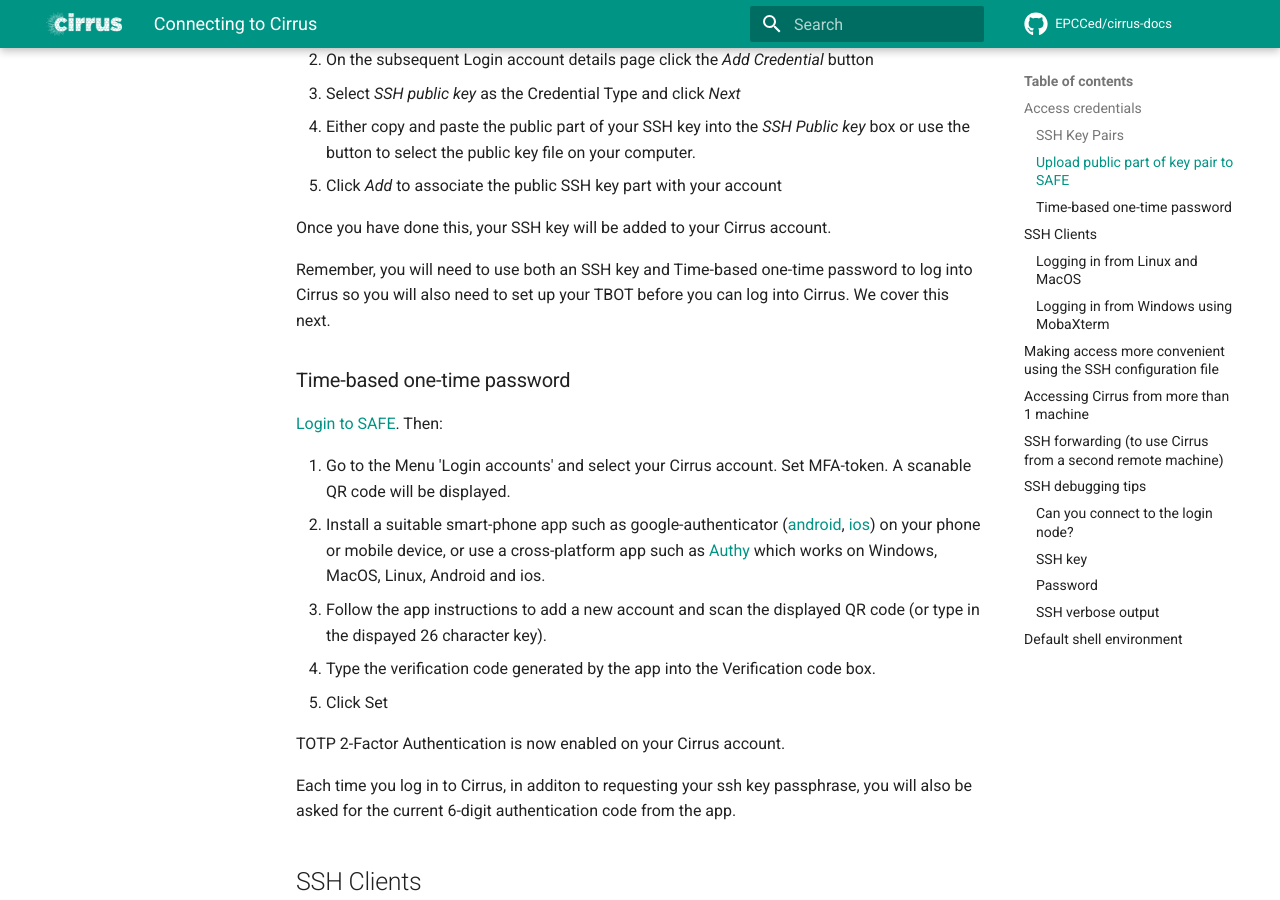
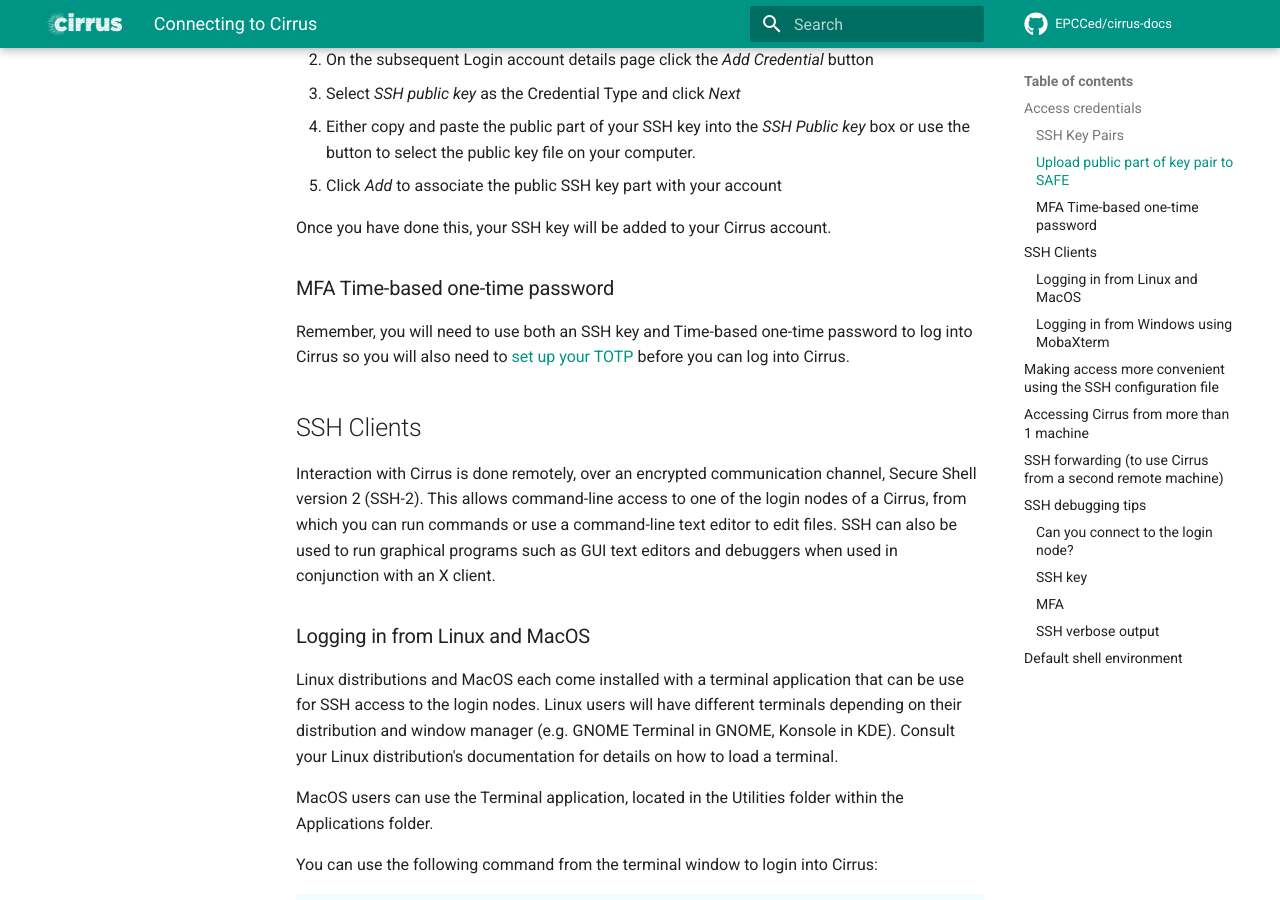
Before and after one commit to EPCCed/cirrus-docs, an MkDocs documentation site: the page built from docs/user-guide/connecting-totp.md, in a window 1280 px wide and 900 px high, scrolled down 1483 px. Built offline with MkDocs 1.6.1 and Material for MkDocs 9.7.7, drawn with Linux system fonts in a browser that asks for light colours; comment, search, counter and statistics services are not loaded; some of the changed text lies outside the part shown.

Commit message:
Update connecting-totp.md

```diff
--- a/docs/user-guide/connecting-totp.md
+++ b/docs/user-guide/connecting-totp.md
@@ -72,23 +72,12 @@ by following the instructions at:
 Once you have done this, your SSH key will be added to your Cirrus
 account.
 
+### MFA Time-based one-time password
+
 Remember, you will need to use both an SSH key and Time-based one-time password to log into Cirrus so you will
-also need to set up your TBOT before you can log into Cirrus. We cover this next.
-
-### Time-based one-time password
+also need to [set up your TOTP](https://epcced.github.io/safe-docs/safe-for-users/#how-to-turn-on-mfa-on-your-machine-account) before you can log into Cirrus.
 
 
-[Login to SAFE](https://safe.epcc.ed.ac.uk/). Then:
-
-1. Go to the Menu 'Login accounts' and select your Cirrus account.  Set MFA-token. A scanable QR code will be displayed.
-2. Install a suitable smart-phone app such as google-authenticator ([android](https://play.google.com/store/apps/details?id=com.google.android.apps.authenticator2), [ios](http://appstore.com/googleauthenticator)) on your phone or mobile device, or use a cross-platform app such as [Authy](https://authy.com/) which works on Windows, MacOS, Linux, Android and ios.
-3. Follow the app instructions to add a new account and scan the displayed QR code (or type in the dispayed 26 character key).
-4. Type the verification code generated by the app into the Verification code box.
-5. Click Set
-
-TOTP 2-Factor Authentication is now enabled on your Cirrus account.
-
-Each time you log in to Cirrus, in additon to requesting your ssh key passphrase, you will also be asked for the current 6-digit authentication code from the app.
 
 
 
@@ -403,19 +392,10 @@ on the private key file `id_rsa_cirrus` one would use the command
     For example the pattern `-rw-r--r--` indicates that the owning user can read and write the file, members of the owning group can read it, and anyone else can also read it. The `chmod` codes are constructed by treating the user, group, and owner permission strings as binary numbers, then converting them to decimal. For example the permission string `-rwx------` becomes `111 000 000` -\> `700`.
 
 
+### MFA
 
-### Password
+If your TOTP passcode is being consistently rejected, you can [remove MFA from your account](https://epcced.github.io/safe-docs/safe-for-users/#mfa_off) and then [re-enable it](https://epcced.github.io/safe-docs/safe-for-users/#mfa).
 
-If you are having trouble entering your password consider using a
-password manager, from which you can copy and paste it. This will also
-help you generate a secure password. If you need to reset your password,
-instructions for doing so can be found
-[here](https://epcced.github.io/safe-docs/safe-for-users/#reset_machine).
-
-Windows users please note that `Ctrl+V` does not work to paste in to
-PuTTY, MobaXterm, or PowerShell. Instead use `Shift+Ins` to paste.
-Alternatively, right-click and select 'Paste' in PuTTY and MobaXterm, or
-simply right-click to paste in PowerShell.
 
 ### SSH verbose output
 
```
